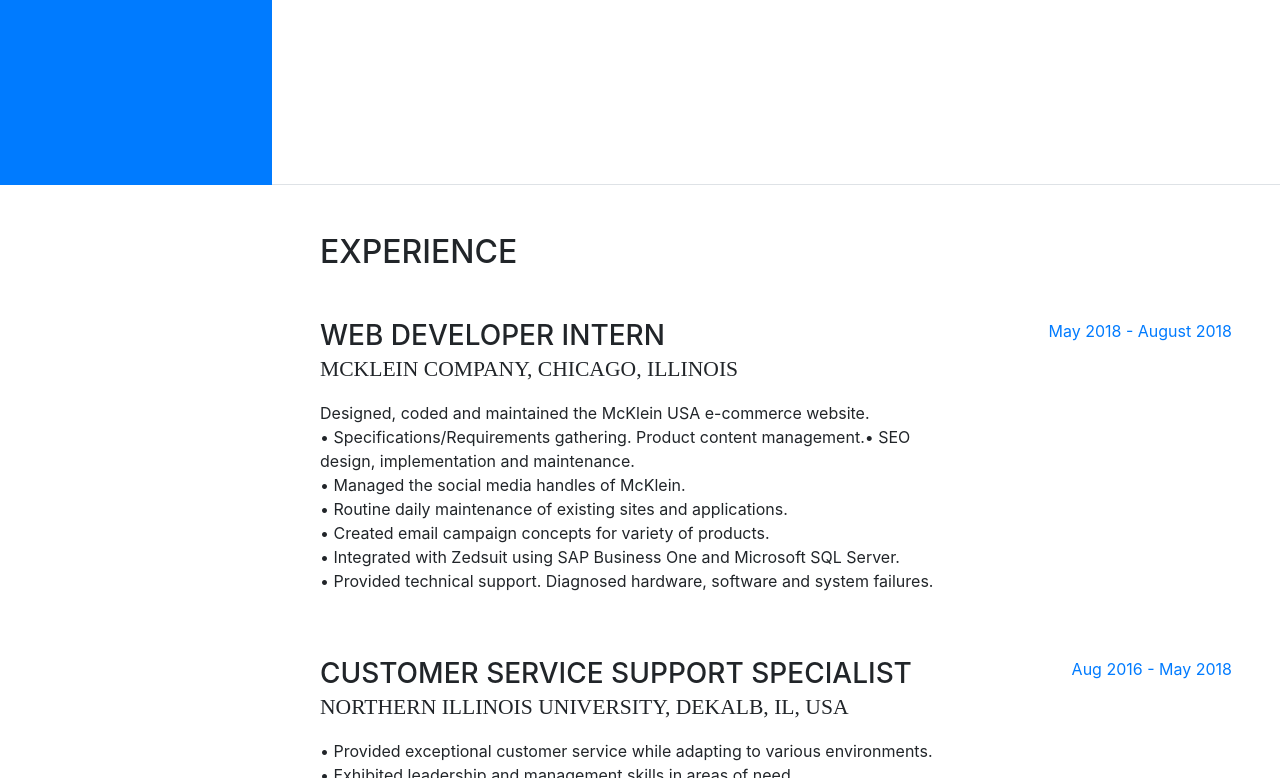
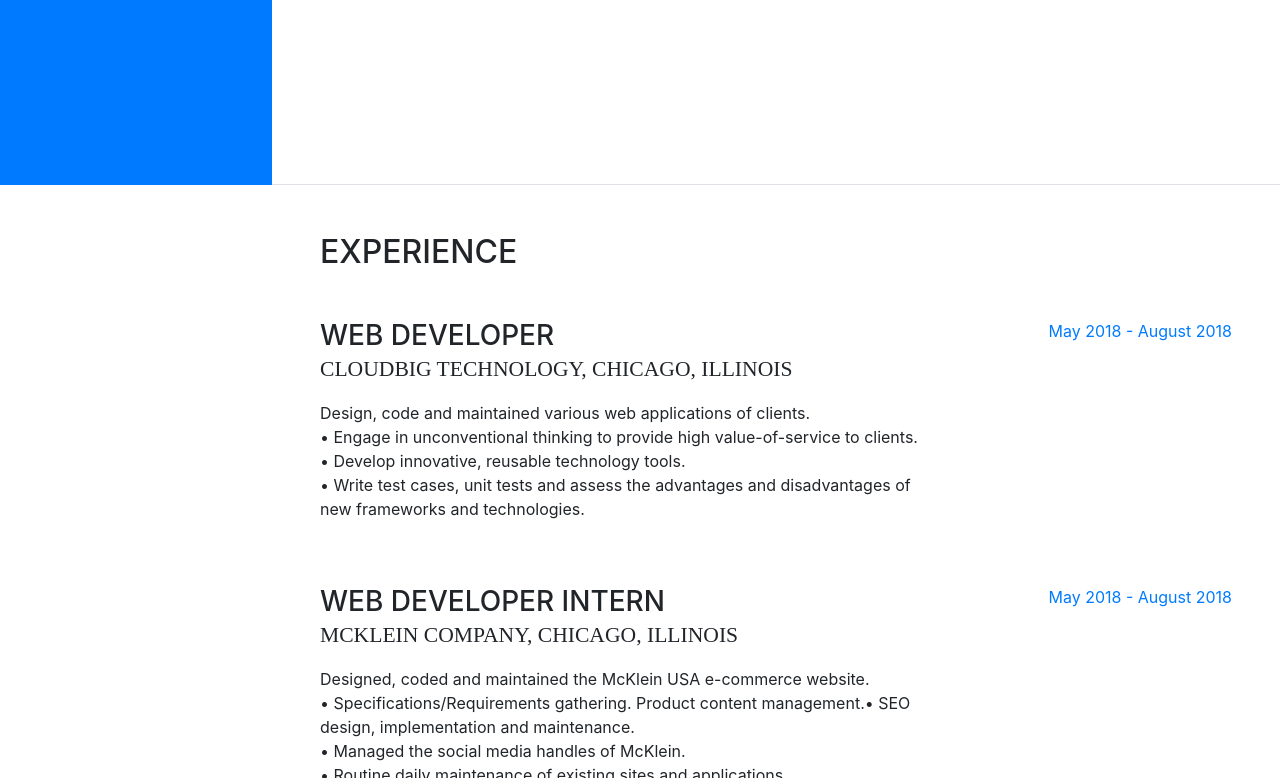
Before and after one commit to rahulmarupaka/rahulmarupaka.github.io, a website with bundled scripts: page index.html in a window 1280 px wide. Shown: the part 615-1393 px from the top of the page. Built offline with nearby package versions, Linux system fonts and the light colour scheme; a web font is replaced by a local one.

Commit message:
Update index.html

```diff
--- a/index.html
+++ b/index.html
@@ -108,6 +108,19 @@
       <section class="resume-section p-3 p-lg-5 d-flex flex-column" id="experience">
         <div class="my-auto">
           <h2 class="mb-5">Experience</h2>
+
+
+	  <div class="resume-item d-flex flex-column flex-md-row mb-5">
+            <div class="resume-content mr-auto">
+              <h3 class="mb-0">Web Developer </h3>
+              <div class="subheading mb-3">CloudBig Technology, Chicago, Illinois</div>
+              <p>Design, code and maintained various web applications of clients. <br />• Engage in unconventional thinking to provide high value-of-service to clients.<br />• Develop innovative, reusable technology tools.<br />• Write test cases, unit tests and assess the advantages and disadvantages of new frameworks and
+technologies.<br /></p>
+              </div>
+            <div class="resume-date text-md-right">
+              <span class="text-primary">May 2018 - August 2018</span>
+            </div>
+          </div>
 
           <div class="resume-item d-flex flex-column flex-md-row mb-5">
             <div class="resume-content mr-auto">
```
